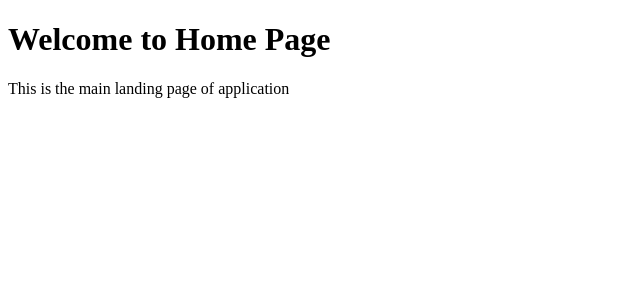
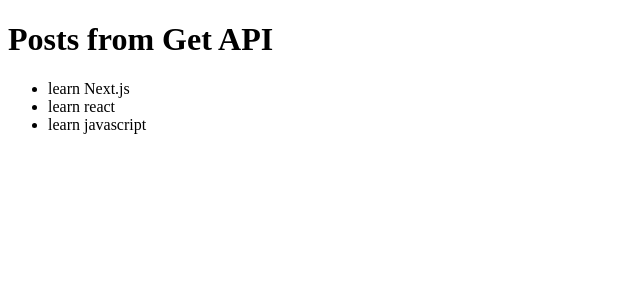
Before and after one commit to RoumesaShabbir-45/next.js-practice, a Next.js app: page / in a window 1280 px wide. Shown: the top 300 px of the page, without its empty margins (0-640 px from the left). Built offline with nearby package versions, Linux system fonts and the light colour scheme.

Commit message:
converting u backend api to frontend working will server component

```diff
--- a/app/page.tsx
+++ b/app/page.tsx
@@ -1,8 +1,16 @@
-export default function Home(){
+import { Key, ReactElement, JSXElementConstructor, ReactNode, ReactPortal } from "react";
+
+export default async function HomePage(){
+    const response = await fetch("http://localhost:3000/api/posts");
+    const posts = await response.json();
   return(
         <div>
-            <h1>Welcome to Home Page</h1>
-            <p>This is the main landing page of application</p>
+            <h1>Posts from Get API</h1>
+            <ul>
+                {posts.map(post => (
+                    <li key={post.id}>{post.title}</li>
+                ))}
+            </ul>
         </div>
     );
 }
```
